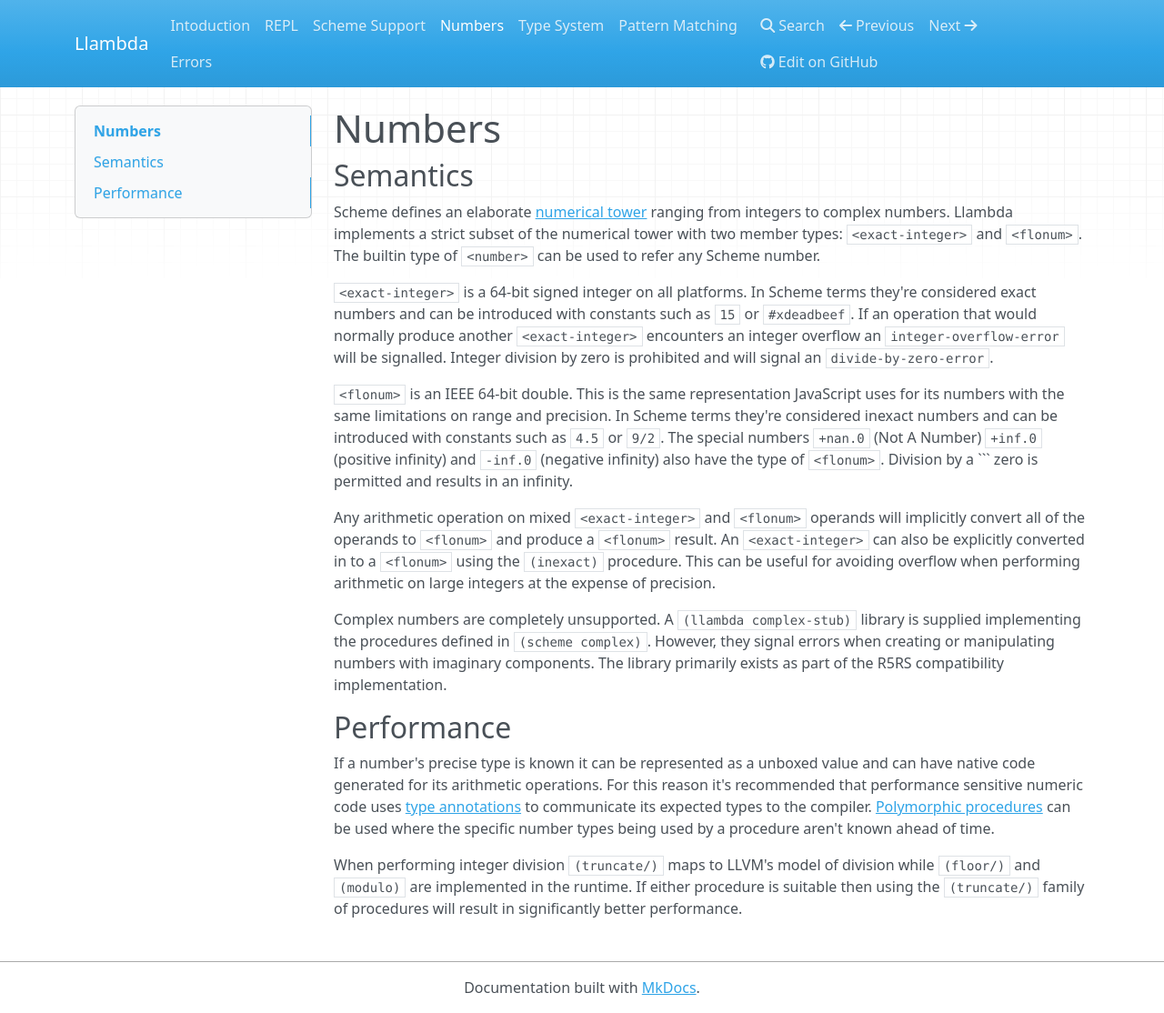
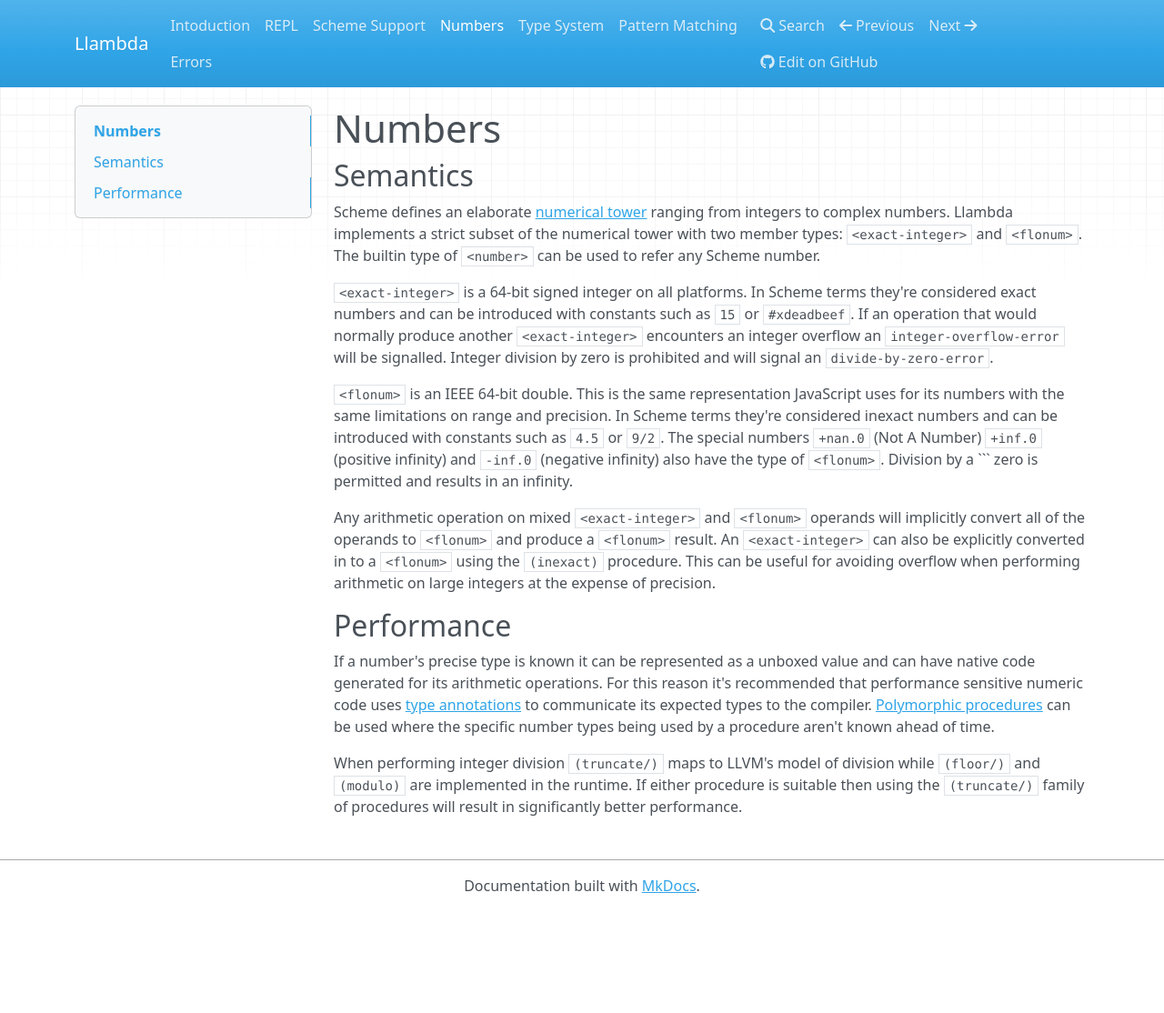
Before and after one commit to etaoins/llambda, an MkDocs documentation site: the page built from docs/numbers.md, in a window 1280 px wide and 1114 px high. Shown: the whole window at 91% size. Built offline with MkDocs 1.6.1, drawn with Linux system fonts in a browser that asks for light colours; nearby versions of some CDN libraries; old or Windows-style settings are respelled for this version of MkDocs.

Commit message:
Remove stubs for complex numbers
There is no intention to support complex numbers in the core language

```diff
--- a/docs/numbers.md
+++ b/docs/numbers.md
@@ -12,8 +12,6 @@
 
 Any arithmetic operation on mixed ``<exact-integer>`` and ``<flonum>`` operands will implicitly convert all of the operands to ``<flonum>`` and produce a ``<flonum>`` result. An ``<exact-integer>`` can also be explicitly converted in to a ``<flonum>`` using the ``(inexact)`` procedure. This can be useful for avoiding overflow when performing arithmetic on large integers at the expense of precision.
 
-Complex numbers are completely unsupported. A ``(llambda complex-stub)`` library is supplied implementing the procedures defined in ``(scheme complex)``. However, they signal errors when creating or manipulating numbers with imaginary components. The library primarily exists as part of the R5RS compatibility implementation.
-
 Performance
 -----------
 
```
Also changed, not shown: 11 other files.
